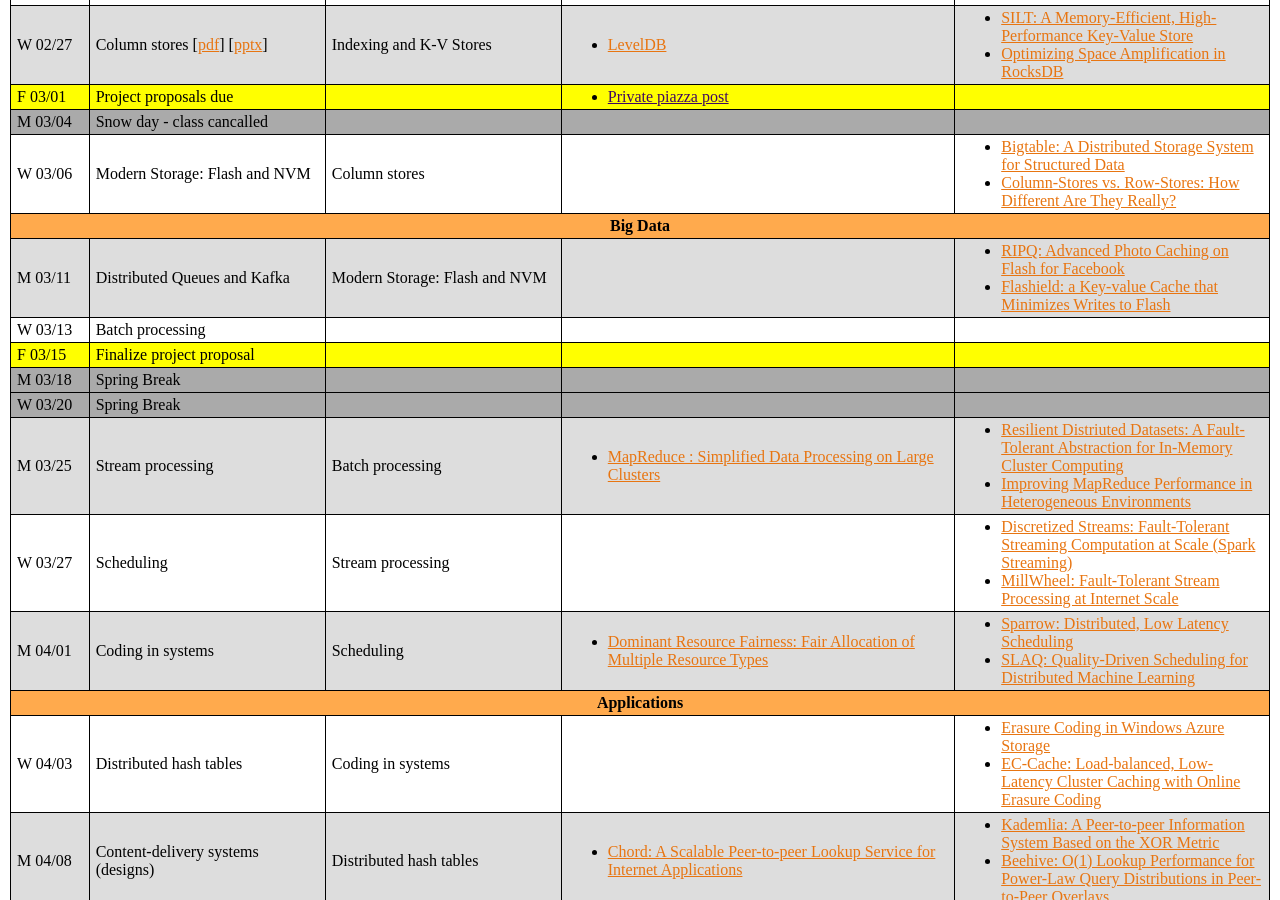
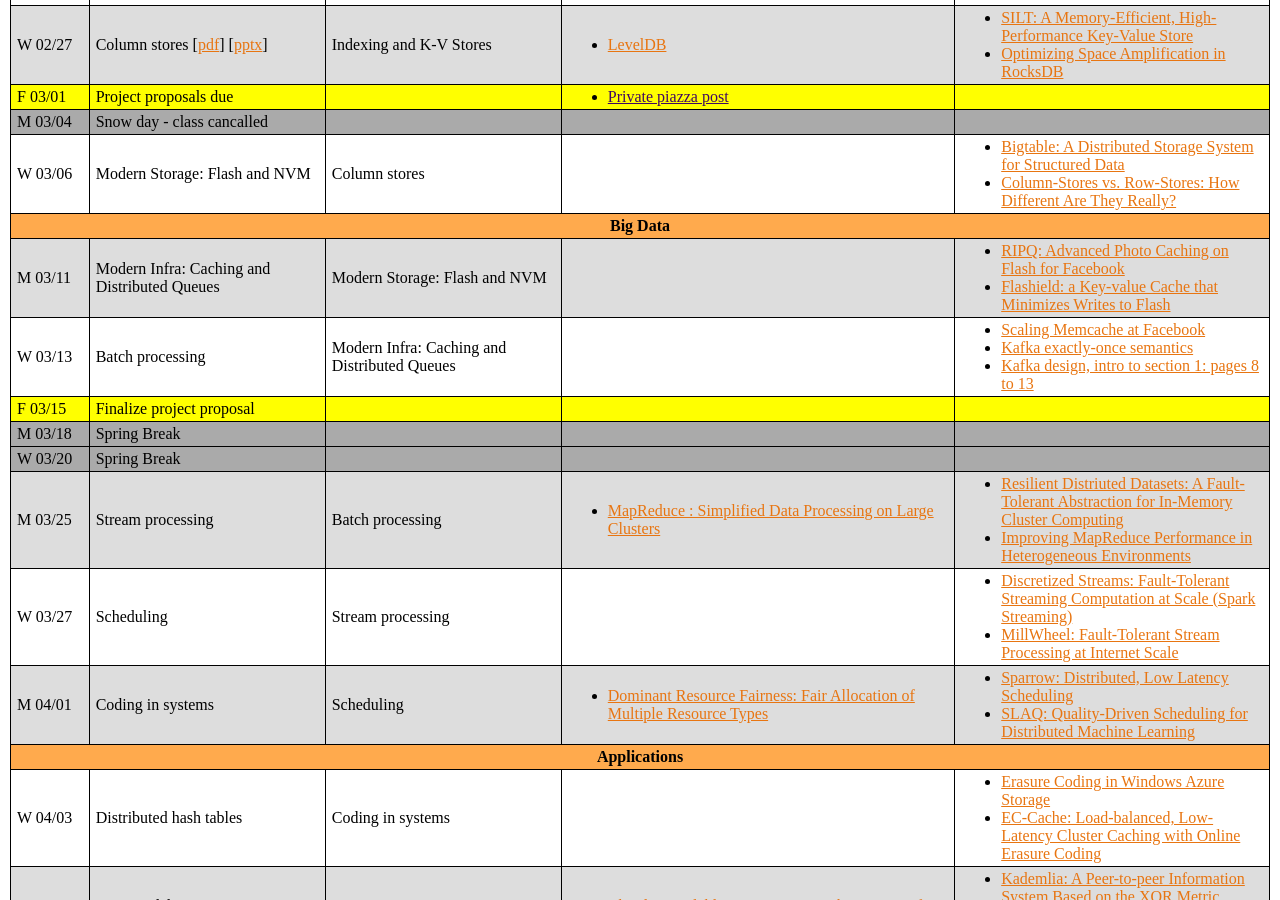
Before and after one commit to COS518/cos518.github.io, a Jekyll site: the page built from syllabus.md, in a window 1280 px wide and 900 px high, scrolled down 862 px. Built offline with Jekyll 4.4.1, drawn with Linux system fonts in a browser that asks for light colours; our own code applies the rules of GitHub Pages for plain Markdown files.

Commit message:
Kafka papers

```diff
--- a/_data/syllabus.yml
+++ b/_data/syllabus.yml
@@ -148,7 +148,7 @@
 - unit: Big Data
   sessions:
     - date: M 03/11
-      lecture-topic: Distributed Queues and Kafka
+      lecture-topic: Modern Infra&#58; Caching and Distributed Queues
       reading-topic: Modern Storage&#58; Flash and NVM
       signups:
         #- name: SSDAlloc&#58; Hybrid SSD/RAM Memory Management Made Easy
@@ -167,15 +167,20 @@
 
     - date: W 03/13
       lecture-topic: Batch processing
-      reading-topic:
+      reading-topic: Modern Infra&#58; Caching and Distributed Queues
       readings:
       signups:
         #- name: The Case for RAMClouds&#58; Scalable High-Performance Storage Entirely in DRAM
         #  link: http://web.stanford.edu/~ouster/cgi-bin/papers/ramcloud.pdf
         #- name: Fast Crash Recovery in RAMCloud
         #  link: http://www.scs.stanford.edu/~rumble/papers/ramcloud_sosp2011.pdf
-        #- name: Scaling Memcache at Facebook
-        #  link: https://www.usenix.org/system/files/conference/nsdi13/nsdi13-final170_update.pdf
+        - name: Scaling Memcache at Facebook
+          link: https://www.usenix.org/system/files/conference/nsdi13/nsdi13-final170_update.pdf
+        - name: Kafka exactly-once semantics
+          link: https://www.confluent.io/blog/exactly-once-semantics-are-possible-heres-how-apache-kafka-does-it/
+        - name: Kafka design, intro to section 1&#58; pages 8 to 13
+          link: https://docs.google.com/document/d/11Jqy_GjUGtdXJK94XGsEIK7CP1SnQGdp2eF0wSw9ra8/edit#
+
         #- name: Cliffhanger&#58; Scaling Performance Cliffs in Web Memory Caches
         #  link: https://www.usenix.org/system/files/conference/nsdi16/nsdi16-paper-cidon.pdf
       type: lecture
```
